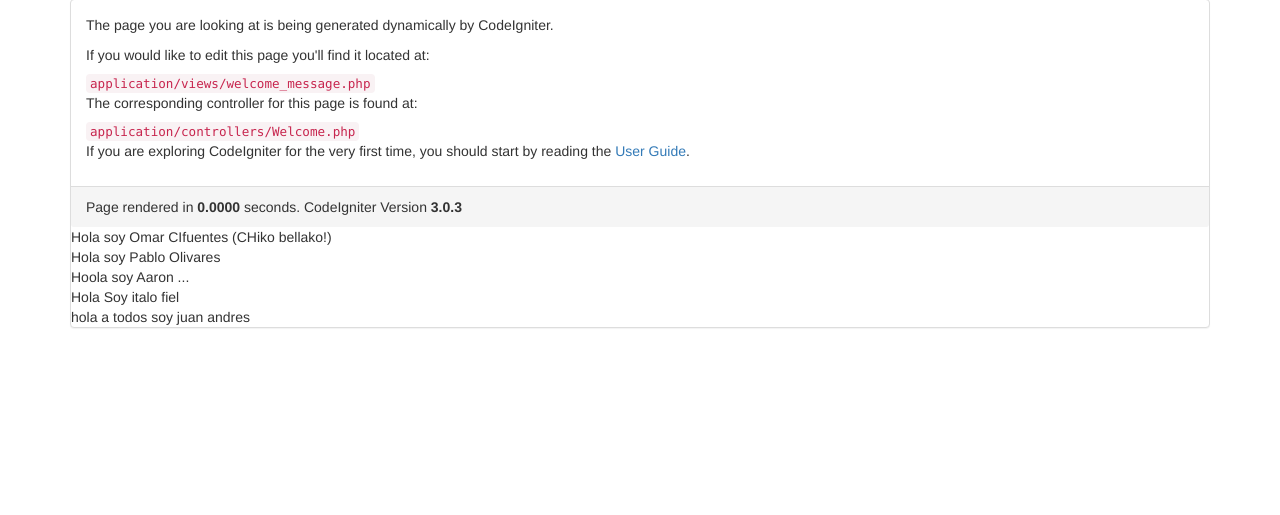
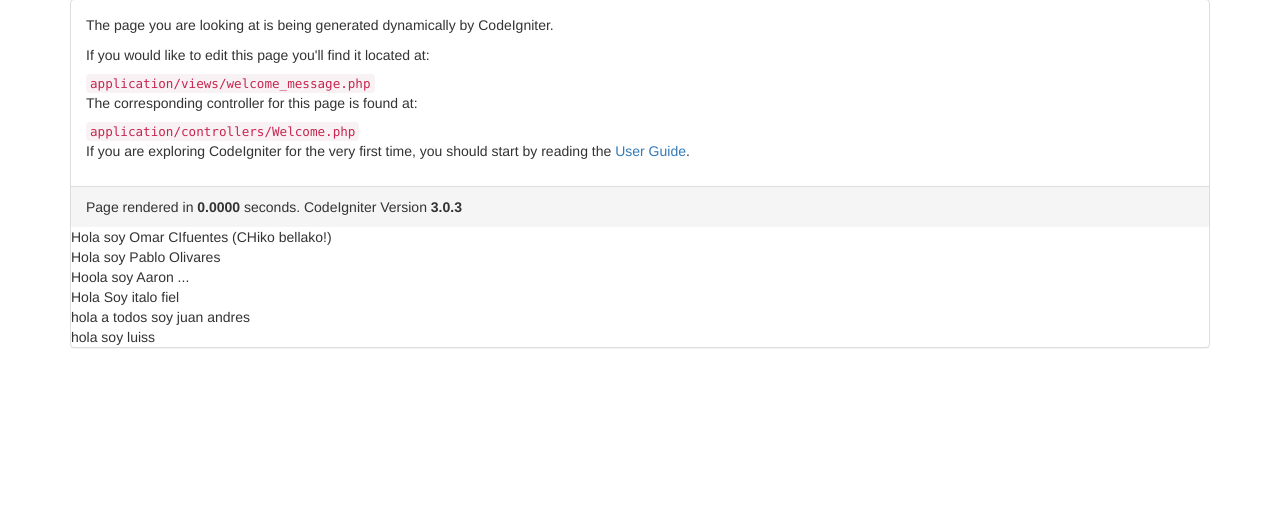
Before and after one commit to xaloh007/TeclerasVirtualesPHP, a CodeIgniter app: page /CodeIgniter/ in a window 1280 px wide. Shown: the part 193-708 px from the top of the page. Run offline with CodeIgniter, Linux system fonts and the light colour scheme.

Commit message:
agregar hola mundo

```diff
--- a/application/views/welcome_message.php
+++ b/application/views/welcome_message.php
@@ -25,4 +25,5 @@ defined('BASEPATH') OR exit('No direct script access allowed');
 	<div>Hoola soy Aaron ...</div>
 	<div>Hola Soy italo fiel</div>
 	<div>hola a todos soy  juan andres</div>
+	<div>hola soy luiss</div>
 	</div>
```
